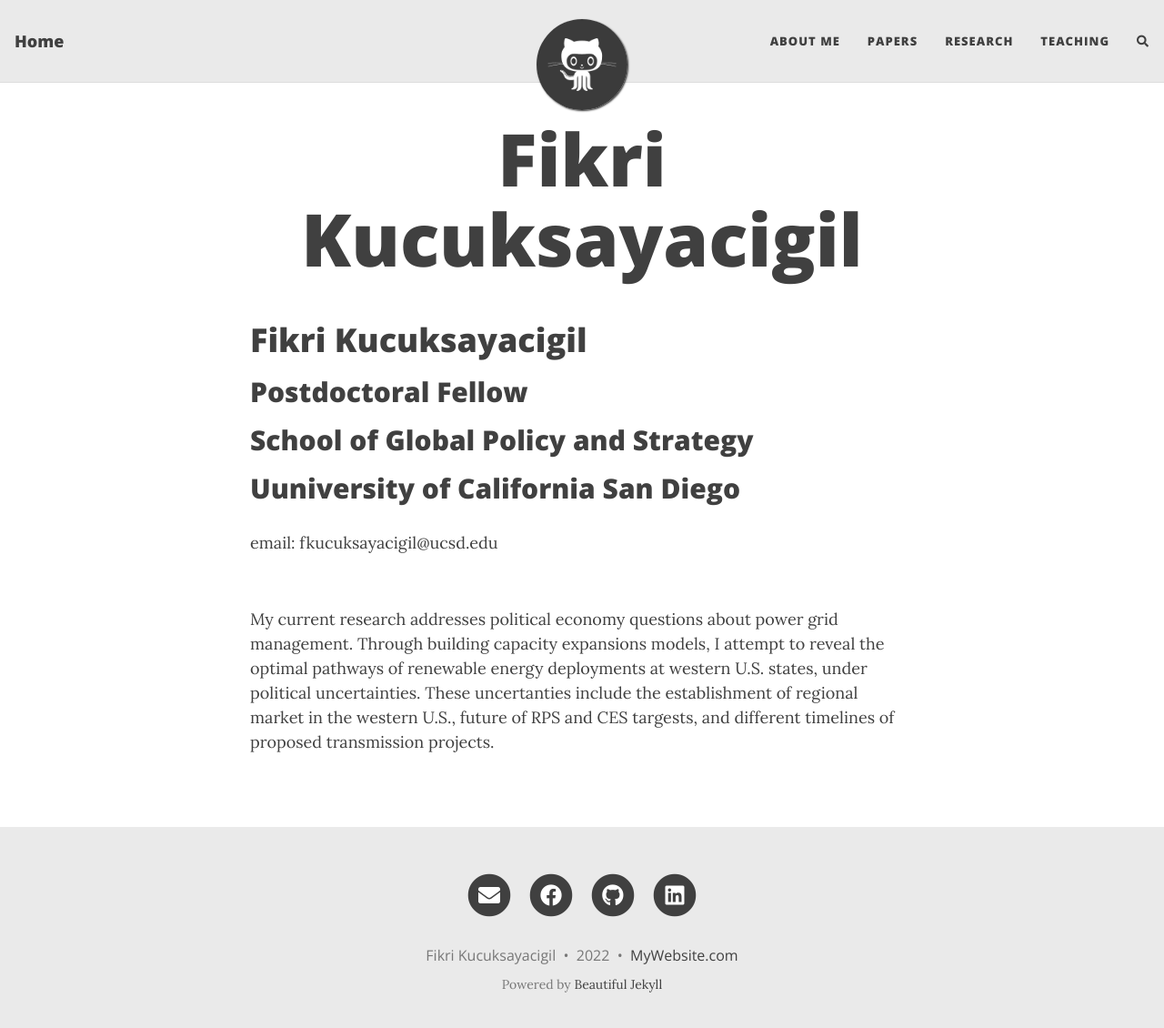
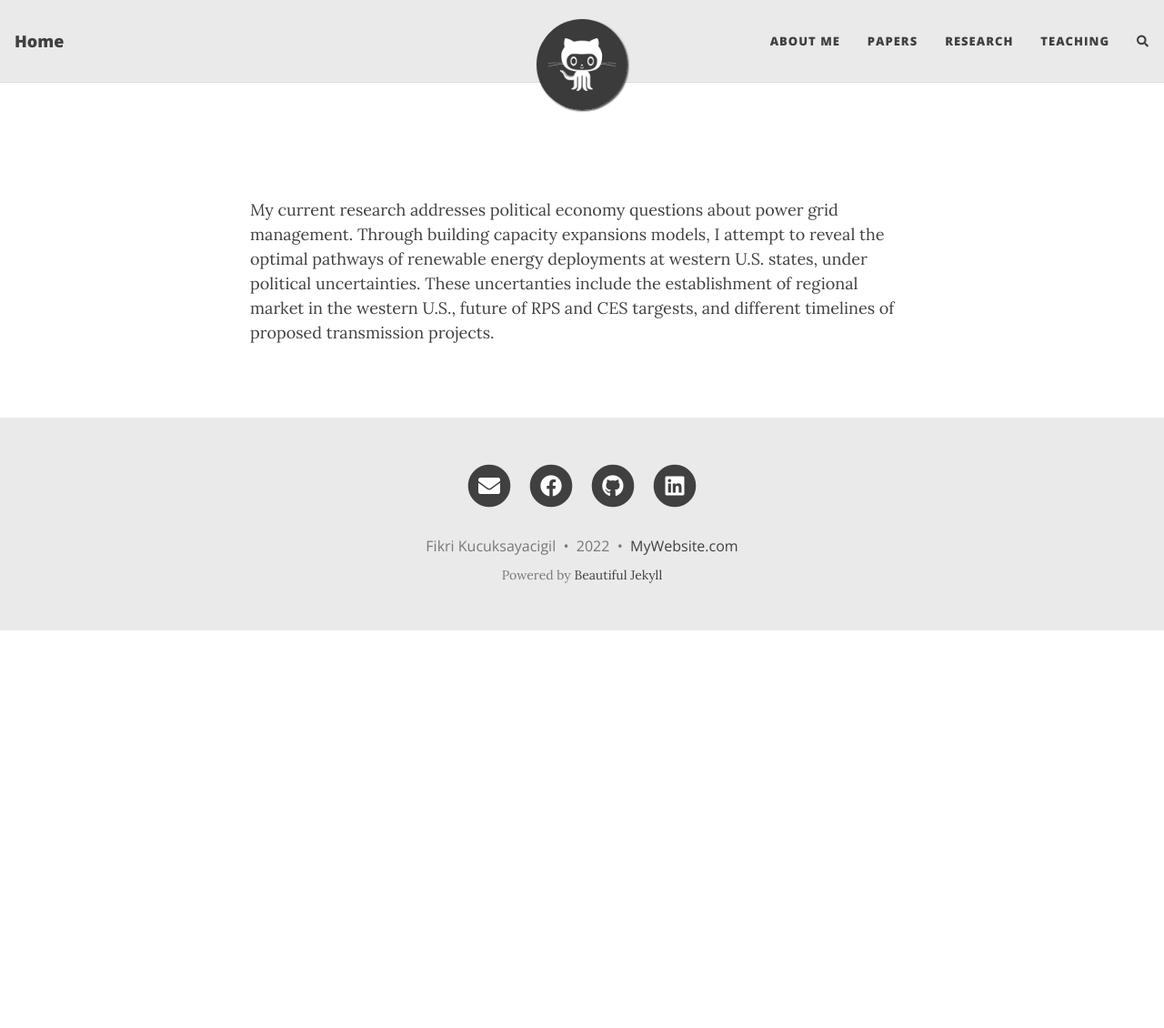
Before and after one commit to fikrikscg/fikrikscg.github.io, a Jekyll site: the page built from index.md, in a window 1280 px wide and 1143 px high. Shown: the top 1130 px of the window at 91% size. Built offline with Jekyll 4.4.1, drawn with Linux system fonts in a browser that asks for light colours; nearby versions of some CDN libraries; comment, search, counter and statistics services are not loaded; our own code applies the rules of GitHub Pages for plain Markdown files.

Commit message:
Update index.md

```diff
--- a/index.md
+++ b/index.md
@@ -2,11 +2,6 @@
 layout: page
 ---
 
-# Fikri Kucuksayacigil
-## Postdoctoral Fellow
-## School of Global Policy and Strategy
-## Uuniversity of California San Diego
-email: fkucuksayacigil@ucsd.edu
+<br>
 
-<br>
 My current research addresses political economy questions about power grid management. Through building capacity expansions models, I attempt to reveal the optimal pathways of renewable energy deployments at western U.S. states, under political uncertainties. These uncertanties include the establishment of regional market in the western U.S., future of RPS and CES targests, and different timelines of proposed transmission projects.
```
